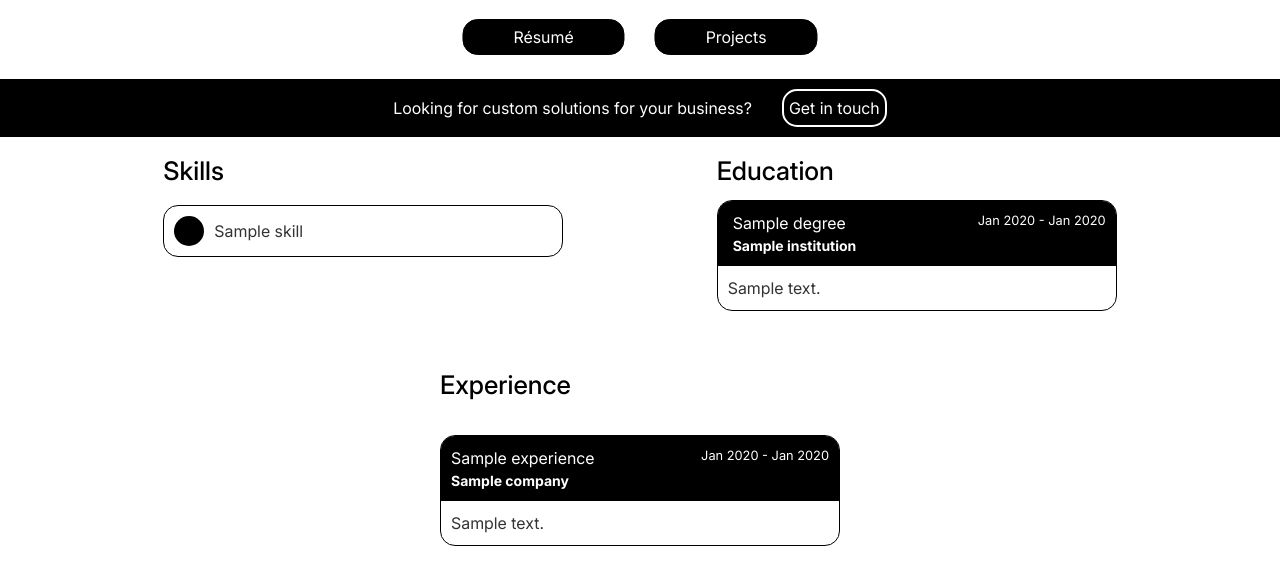
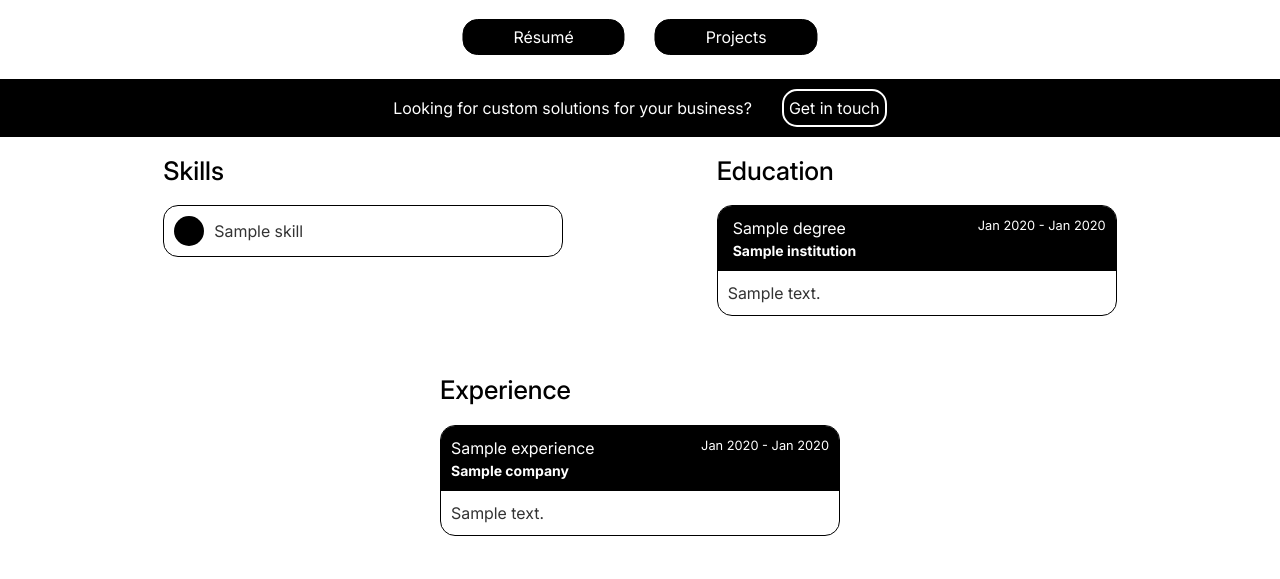
Before and after one commit to mfplinta/portfolio, a Django app: template main/templates/main/index.html in a window 1280 px wide. Shown: the part 221-800 px from the top of the page. Run offline with Django 5.2, Linux system fonts and the light colour scheme; the template is opened without the code that fills it: most values are stand-ins (such as "Sample title", 1, 10 or a date in 2020).

Commit message:
Improve consistency further

```diff
--- a/main/static/main/style.css
+++ b/main/static/main/style.css
@@ -268,7 +268,6 @@ header {
 }
 .experience-item {
     text-align: left;
-    margin-top: 20px;
     border: 1px solid #000;
     border-radius: 15px;
     overflow: hidden;
@@ -382,11 +381,19 @@ header {
     font-family: Arial, sans-serif;
 }
 
+.skills-section h2 {
+    margin-bottom: 15px;
+}
+
 .skills-section h2,
 .experience-section h2,
 .education-section h2 {
     padding-top: 15px;
-    padding-bottom: 10px;
+}
+
+.experience-item,
+.education-item {
+    margin-top: 15px;
 }
 
 
```
